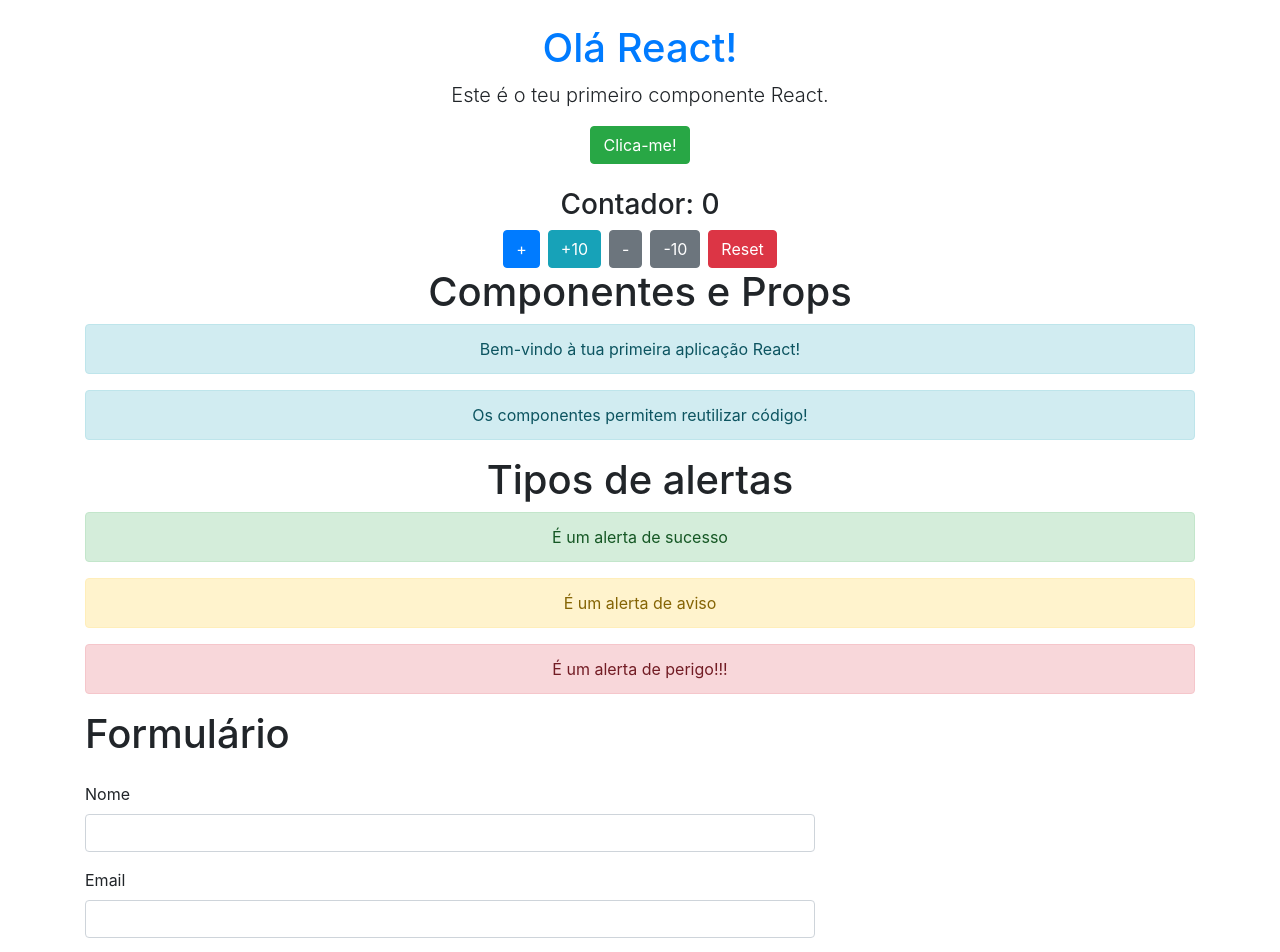
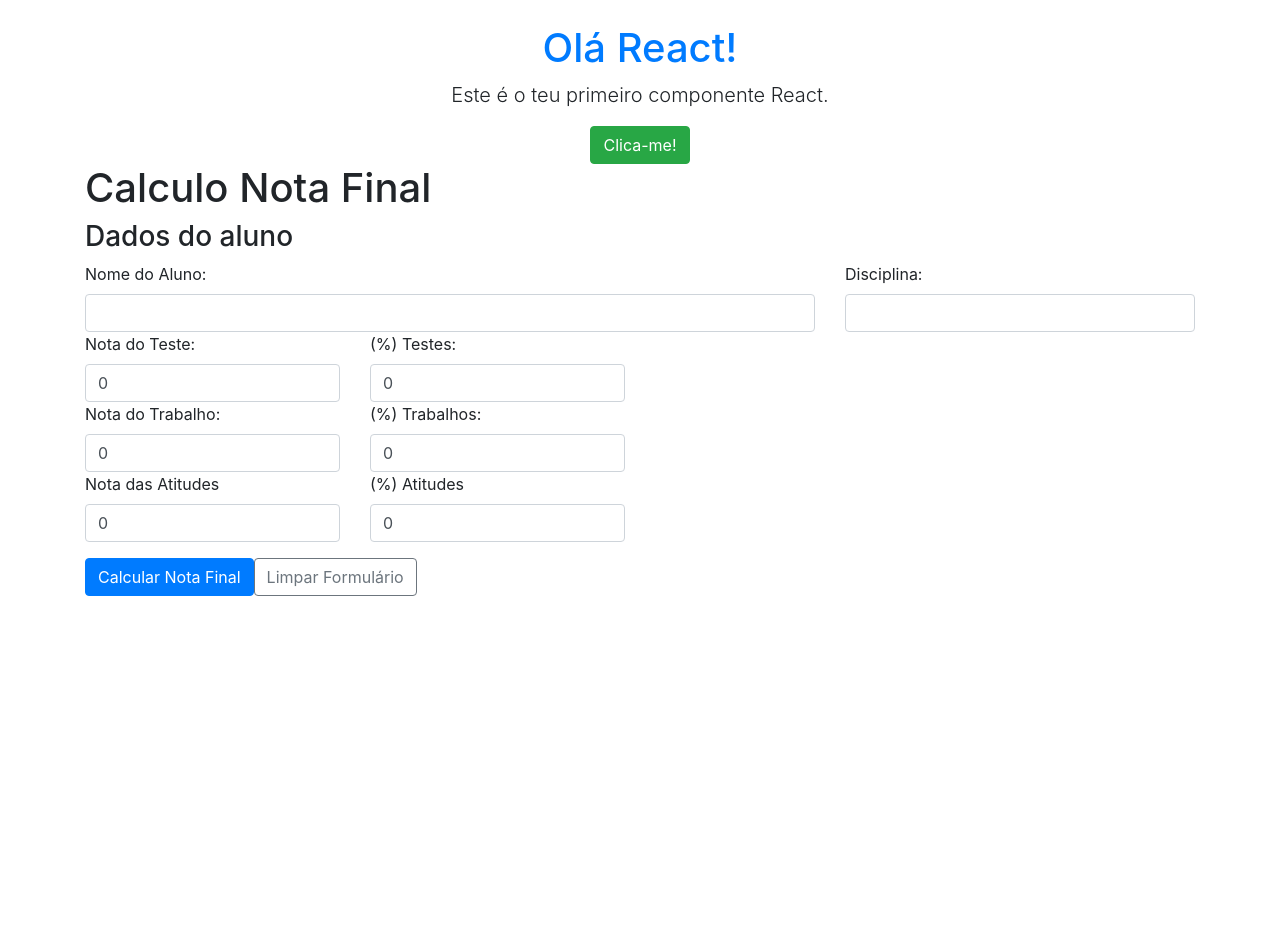
Before and after one commit to a14816-AMR/REACT_APP1, a React (Vite) app: page / in a window 1280 px wide. Shown: the top 952 px of the page. After the commit the page ends 800 px from the top, so only its background shows below. Built offline with nearby package versions, Linux system fonts and the light colour scheme.

Commit message:
Parte 1 – Ex5 - React

```diff
--- a/src/App.jsx
+++ b/src/App.jsx
@@ -24,12 +24,12 @@
         Clica-me!
       </button>
 
-     <Contador />
+     {/*<Contador />*/}
 
 
-    <h1 className="text-center">Componentes e Props</h1>
+    {/*<h1 className="text-center">Componentes e Props</h1>*/}
     {/* Cada componente recebe props diferentes */}
-    <Mensagem mytext="Bem-vindo à tua primeira aplicação React!" />
+    {/*<Mensagem mytext="Bem-vindo à tua primeira aplicação React!" />
     <Mensagem mytext="Os componentes permitem reutilizar código!" />
 
     <h1 className="text-center">Tipos de alertas</h1>
@@ -38,7 +38,7 @@
     <Alerta tipo="danger" texto="É um alerta de perigo!!!" />
 
     <h1>Formulário</h1>
-    <Formulario/>
+    {/* <Formulario/> */}
 
     {/* <Tarefas/> */}
     <Notas/>
--- a/src/Formulario.jsx
+++ b/src/Formulario.jsx
@@ -18,7 +18,7 @@
     }
     // Limpa o formulário e os dados apresentados
     function limparFormulario() {
-        setFormData({ nome: '', email: '', telefone: '', morada: '',codigoPostal: '',mensagem: '' });
+        setFormData({ nome: '', email: '', telefone: '', morada: '',codigoPostal: '',mensagem: '' });z
         setDadosSubmetidos(null);
     }
     return (
@@ -29,13 +29,12 @@
                     <div className="form-group">
                         <label>Nome</label>
                         <input type="text" className="form-control" value={formData.nome} onChange={(e) =>
+                            setFormData({ ...formData, nome: e.target.value })} required />
 
-                            setFormData({ ...formData, nome: e.target.value })} required />
                     </div>
                     <div className="form-group">
                         <label>Email</label>
                         <input type="email" className="form-control" value={formData.email} onChange={(e) =>
-
                             setFormData({ ...formData, email: e.target.value })} required />
                     </div>
                     <div className="form-group">
--- a/src/Notas.jsx
+++ b/src/Notas.jsx
@@ -2,26 +2,55 @@
 
 function Notas() {
 
+    const [NotaTeste, setNotaTeste] = useState({
+        nomeAluno: '',
+        disciplina: '',
+        notaTeste: 0,
+        porcentagemTeste: 0,
+        notaTrabalho: 0,
+        porcentagemTrabalho: 0,
+        notaAtitudes: 0,
+        porcentagemAtitudes: 0,
+    });
 
-    function receberDados(e) {
-        const [notaTeste, setNotaTeste] = useState(0);
-        const [percentagemTeste, setPercentagemTeste] = useState(0);
-        const [notaTrabalho, setNotaTrabalho] = useState(0);
-        const [percentagemTrabalho, setPercentagemTrabalho] = useState(0);
-        const [notaAtitudes, setNotaAtitudes] = useState(0);
-        const [percentagemAtitudes, setPercentagemAtitudes] = useState(0);
+
+    function limparFormulario() {
+        setNotaTeste({
+            nomeAluno: '',
+            disciplina: '',
+            notaTeste: 0,
+            porcentagemTeste: 0,
+            notaTrabalho: 0,
+            porcentagemTrabalho: 0,
+            notaAtitudes: 0,
+            porcentagemAtitudes: 0,
+        });
+    }
+    function calcularNotaFinal(e) {
+
+        e.preventDefault(); // impede o recarregamento da página
+        // Aqui irias buscar os valores dos campos do formulário, calcular a nota final e mostrar o resultado
+
+        /*if (NotaTeste.porcentagemTeste + NotaTeste.porcentagemTrabalho + NotaTeste.porcentagemAtitudes !== 100) {
+            alert('A soma das porcentagens deve ser igual a 100%. Por favor, ajuste as porcentagens e tente novamente.');
+            return;
+        }*/
+
+        const nota = (NotaTeste.notaTeste * NotaTeste.porcentagemTeste / 100) + (NotaTeste.notaTrabalho * NotaTeste.porcentagemTrabalho / 100) + (NotaTeste.notaAtitudes * NotaTeste.porcentagemAtitudes / 100);
+
+        //notaArredondada = nota.toFixed(2);
+
+            if (NotaTeste.notaTeste == 0 || NotaTeste.notaTrabalho == 0 || NotaTeste.notaAtitudes == 0) {
+                alert('Por favor, preencha todas as notas antes de calcular a nota final.');
+            } else {
+                if (nota >= 9.5) {
+                    alert(' Parabens ' + NotaTeste.nomeAluno + ' voce passou! Sua nota final foi: ' + nota + ' valores');
+                } else {
+                    alert(' Infelizmente ' + NotaTeste.nomeAluno + ', voce nao passou. Sua nota final foi: ' + nota + ' valores');
+                }
+            }
 
     }
-    function calcularNotaFinal(e) {
-        e.preventDefault(); // impede o recarregamento da página
-        // Aqui irias buscar os valores dos campos do formulário, calcular a nota final e mostrar o resultado
-        const notaFinal = (notaTeste * percentagemTeste / 100) + (notaTrabalho * percentagemTrabalho / 100) + (notaAtitudes * percentagemAtitudes / 100);
-
-        alert('Nota final calculada: ' + notaFinal.toFixed(2));
-
-    }
-
-
 
 
     return (
@@ -34,11 +63,13 @@
                 <div class="row g-3">
                     <div className="col-md-8">
                         <label>Nome do Aluno:</label>
-                        <input type="text" className="form-control md-8"/>
+                        <input type="text" className="form-control md-8" value={NotaTeste.nomeAluno} onChange={(e) =>
+                            setNotaTeste({ ...NotaTeste, nomeAluno: e.target.value })} required />
                     </div>
                     <div className="col-md-4">
                         <label>Disciplina:</label>
-                        <input type="text" className="form-control" />
+                        <input type="text" className="form-control" value={NotaTeste.disciplina} onChange={(e) =>
+                            setNotaTeste({ ...NotaTeste, disciplina: e.target.value })} required />
                     </div>
                 </div>
 
@@ -46,11 +77,14 @@
                 <div class="row g-3">
                     <div className="col-md-3">
                         <label>Nota do Teste:</label>
-                        <input type="number" className="form-control" min="0" max="20" onChange={receberDados.setNotaTeste} />
+                        <input type="number" className="form-control" min="0" max="20" value={NotaTeste.notaTeste} onChange={(e) =>
+                            setNotaTeste({ ...NotaTeste, notaTeste: e.target.value })} required />
+
                     </div>
                     <div className="col-md-3">
                         <label>(%) Testes:</label>
-                        <input type="number" className="form-control" min="0" max="100" onChange={receberDados.setPercentagemTeste} />
+                        <input type="number" className="form-control" min="0" max="100" value={NotaTeste.porcentagemTeste} onChange={(e) =>
+                            setNotaTeste({ ...NotaTeste, porcentagemTeste: e.target.value })} required />
                     </div>
                 </div>
 
@@ -59,11 +93,13 @@
                 <div class="row g-3">
                     <div className="col-md-3">
                         <label>Nota do Trabalho:</label>
-                        <input type="number" className="form-control" min="0" max="20" onChange={receberDados.setNotaTrabalho} />
+                        <input type="number" className="form-control" min="0" max="20" value={NotaTeste.notaTrabalho} onChange={(e) =>
+                            setNotaTeste({ ...NotaTeste, notaTrabalho: e.target.value })} required />
                     </div>
                     <div className="col-md-3">
                         <label>(%) Trabalhos:</label>
-                        <input type="number" className="form-control" min="0" max="100" onChange={receberDados.setPercentagemTrabalho} />
+                        <input type="number" className="form-control" min="0" max="100" value={NotaTeste.porcentagemTrabalho} onChange={(e) =>
+                            setNotaTeste({ ...NotaTeste, porcentagemTrabalho: e.target.value })} required />
                     </div>
                 </div>
 
@@ -71,16 +107,22 @@
                 <div class="row g-3">
                     <div className="col-md-3">
                         <label>Nota das Atitudes</label>
-                        <input type="number" className="form-control" min="0" max="20" onChange={receberDados.setNotaAtitudes} />
+                        <input type="number" className="form-control" min="0" max="20" value={NotaTeste.notaAtitudes} onChange={(e) =>
+                            setNotaTeste({ ...NotaTeste, notaAtitudes: e.target.value })} required />
                     </div>
                     <div className="col-md-3">
                         <label>(%) Atitudes</label>
-                        <input type="number" className="form-control" min="0" max="100" onChange={receberDados.setPercentagemAtitudes} />
+                        <input type="number" className="form-control" min="0" max="100" value={NotaTeste.porcentagemAtitudes} onChange={(e) =>
+                            setNotaTeste({ ...NotaTeste, porcentagemAtitudes: e.target.value })} required />
                     </div>
                 </div>
 
-                <button type="submit" className="btn btn-primary mt-3" onClick={calcularNotaFinal}>
+                <button type="button" className="btn btn-primary mt-3" onClick={calcularNotaFinal}>
                     Calcular Nota Final
+                </button>
+
+                <button type="button" className="btn btn-outline-secondary mt-3" onClick={limparFormulario}>
+                    Limpar Formulário
                 </button>
 
             </form>
```
